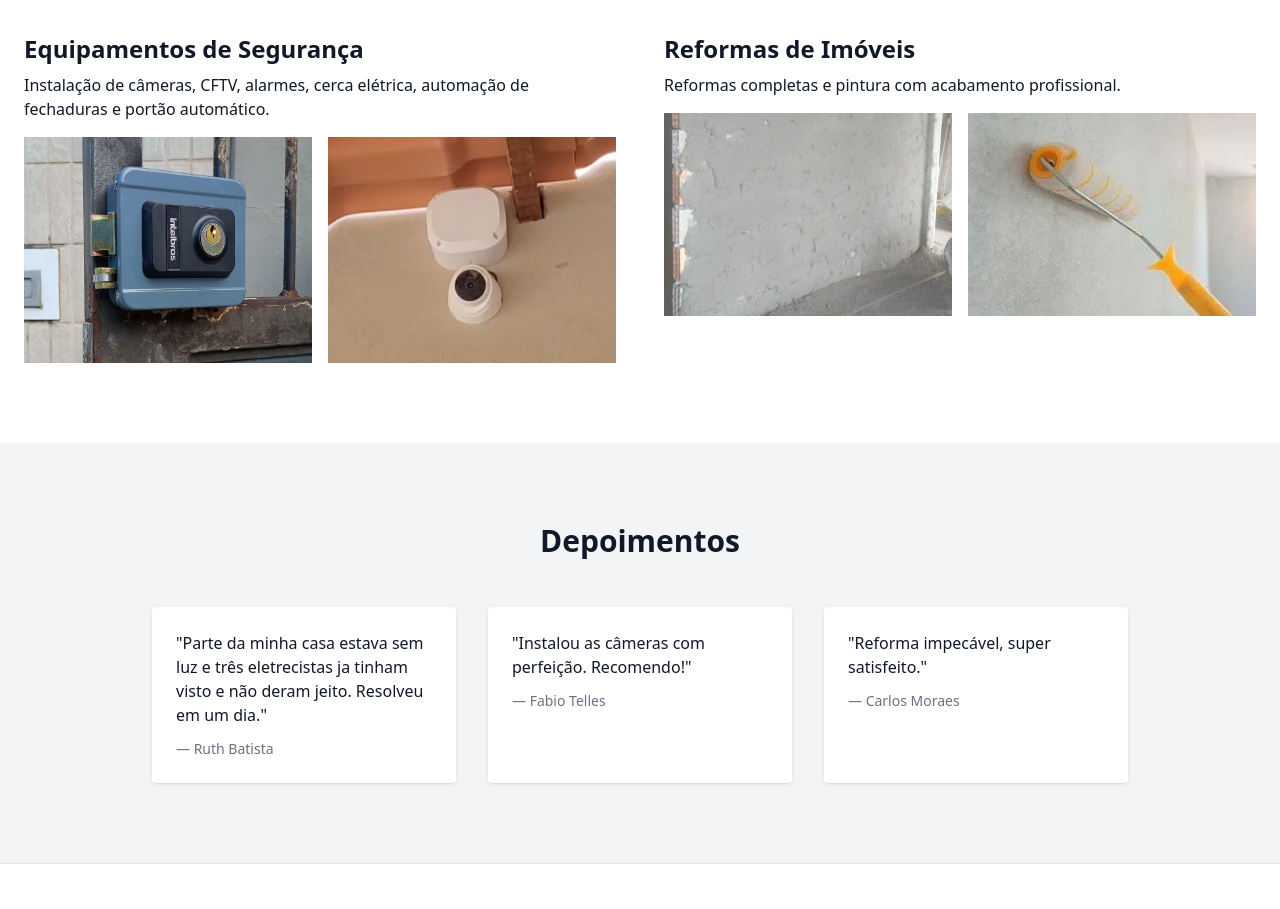
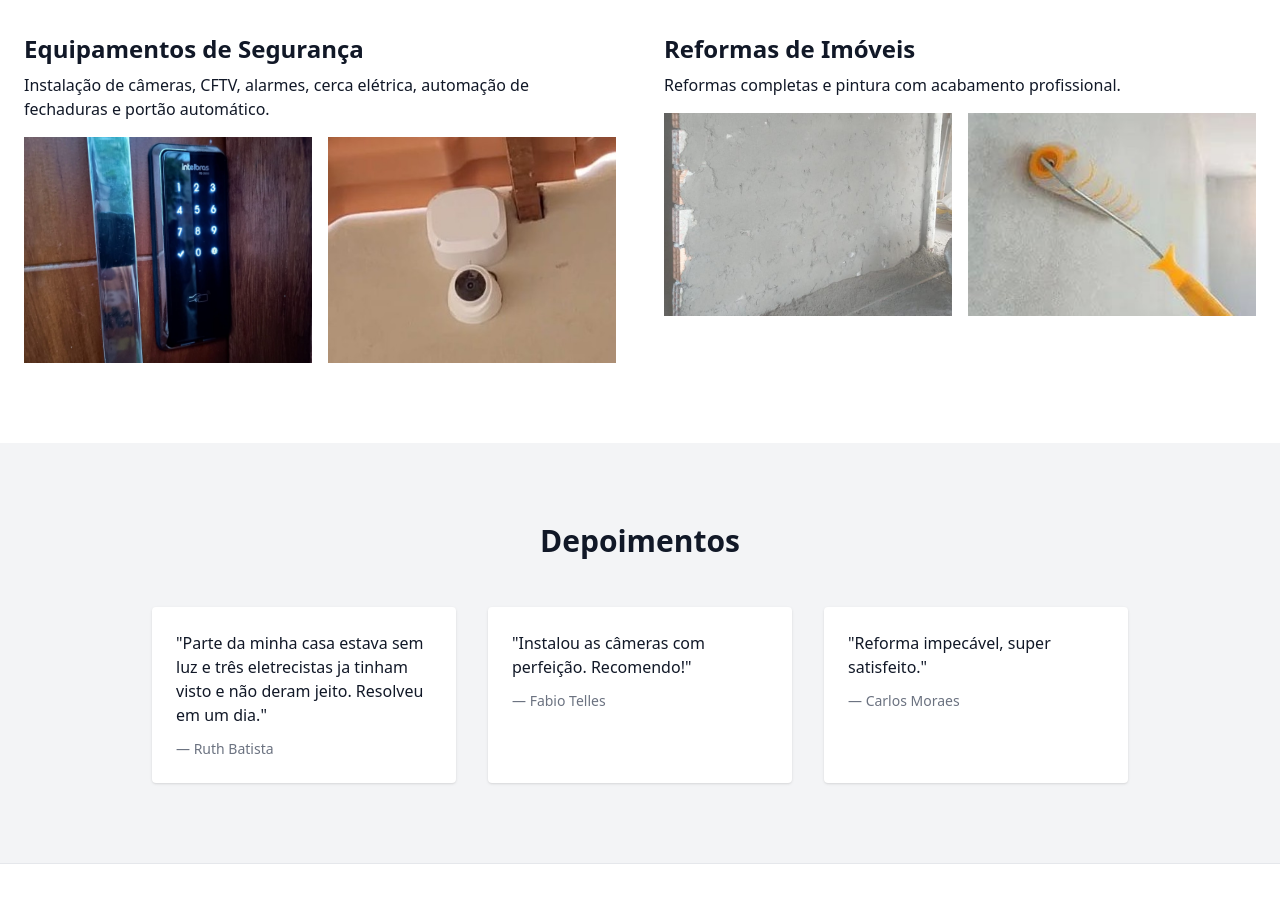
Before and after one commit to servovix/servovix, a plain HTML site: page index.html in a window 1280 px wide. Shown: the part 1000-1909 px from the top of the page. Drawn offline with nearby package versions, Linux system fonts and the light colour scheme.

Commit message:
servovix

```diff
--- a/index.html
+++ b/index.html
@@ -126,7 +126,7 @@
                     <h3 class="text-2xl font-semibold mb-2">Equipamentos de Segurança</h3>
                     <p class="mb-4">Instalação de câmeras, CFTV, alarmes, cerca elétrica, automação de fechaduras e portão automático.</p>
                     <div class="grid grid-cols-2 gap-4">
-                        <img src="fechadura1.jpg" alt="fechadura" style="height: 100%; width: auto; max-width: 100%;">
+                        <img src="fechadura2.jpg" alt="fechadura2" style="height: 100%; width: auto; max-width: 100%;">
                         <img src="camera.jpg" alt="camera" style="height: 100%; width: auto; max-width: 100%;">
                     </div>
                 </div>
```
Also changed, not shown: fechadura2.jpg (added).
